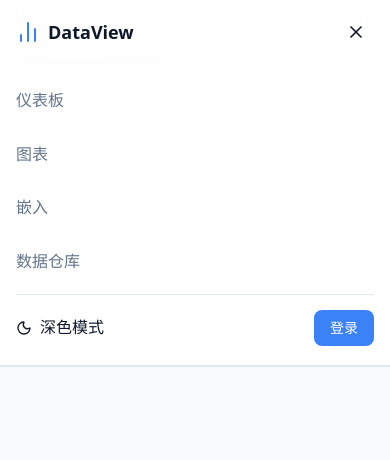
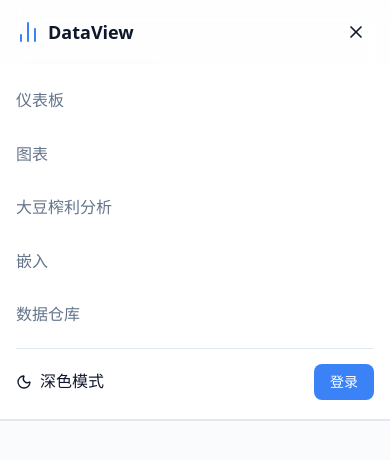
Before and after one commit to ccyang34/dataview, a Next.js app: page /analysis/crush-margin in a window 390 px wide. Both pictures are taken after a click on the button 356 px from the left and 32 px from the top of the page. Shown: the top 460 px of the page. Built offline with nearby package versions, Linux system fonts and the light colour scheme; no server answers.

Commit message:
fix: 修复移动端导航栏菜单丢失 大豆榨利分析 链接的问题

```diff
--- a/src/components/layout/Navbar.tsx
+++ b/src/components/layout/Navbar.tsx
@@ -122,6 +122,13 @@ export function Navbar({ user }: NavbarProps) {
                                 图表
                             </Link>
                             <Link
+                                href="/analysis/crush-margin"
+                                className="block py-2 text-[var(--muted)] hover:text-[var(--foreground)]"
+                                onClick={() => setIsOpen(false)}
+                            >
+                                大豆榨利分析
+                            </Link>
+                            <Link
                                 href="/embed"
                                 className="block py-2 text-[var(--muted)] hover:text-[var(--foreground)]"
                                 onClick={() => setIsOpen(false)}
```
